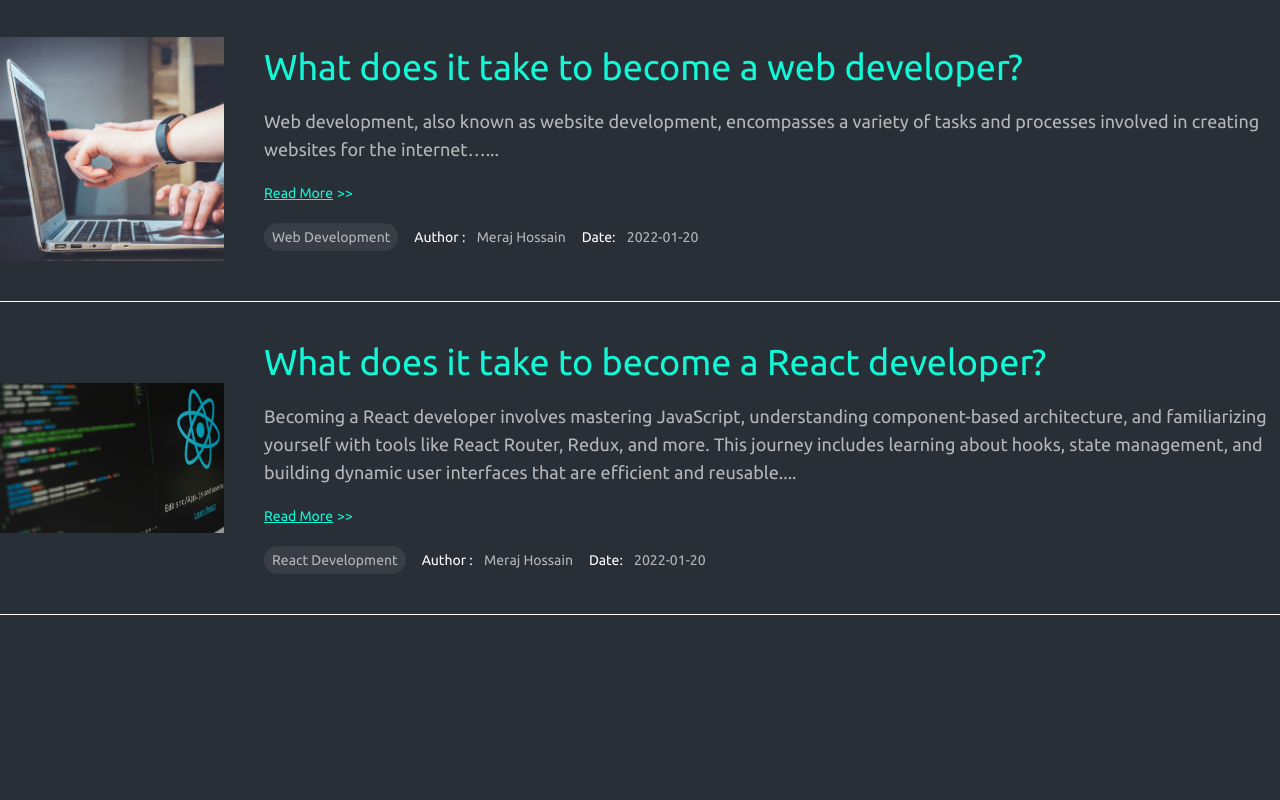
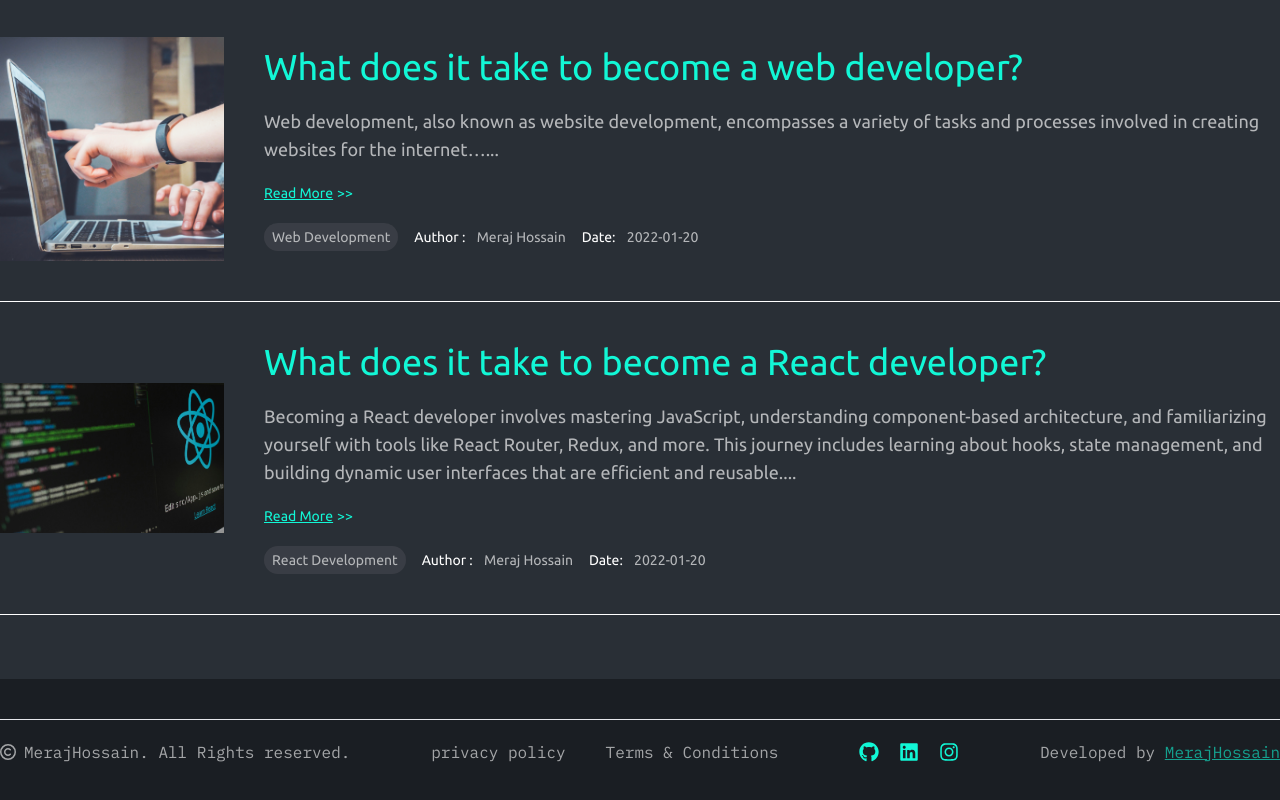
Before and after one commit to meraj2704/portfolio2, a Next.js app: page /blogs in a window 1280 px wide. Shown: the part 284-1084 px from the top of the page. Before the commit the page ends 899 px from the top, so only its background shows below. Built offline with nearby package versions, Linux system fonts and the light colour scheme.

Commit message:
footer add

```diff
--- a/src/app/layout.tsx
+++ b/src/app/layout.tsx
@@ -5,6 +5,7 @@ import { Provider } from "react-redux";
 import store from "@/redux/Store/store";
 import { QueryClient, QueryClientProvider } from "@tanstack/react-query";
 import Navbar from "@/components/shared/Navbar";
+import Footer from "@/components/shared/Footer";
 
 // const inter = Inter({ subsets: ["latin"] });
 const ubuntu = Ubuntu({ subsets: ["latin"], weight: ["400", "700"] });
@@ -26,7 +27,7 @@ export default function RootLayout({
       {/* <Provider store={store}> */}
       {/* <QueryClientProvider client={queryClient}> */}
       <body className={`${ubuntu.className} bg-bg1`}>
-        <Navbar/>{children}</body>
+        <Navbar/>{children}<Footer/></body>
       {/* </QueryClientProvider> */}
       {/* </Provider> */}
     </html>
--- a/src/components/blogs/Blogs.tsx
+++ b/src/components/blogs/Blogs.tsx
@@ -5,7 +5,7 @@ import BlogCart from "./BlogCart";
 
 const Blogs = () => {
   return (
-    <div className="container mx-auto px-5 md:px-10 xl:px-0">
+    <div className="container mx-auto px-5 md:px-10 xl:px-0 mb-10 lg:mb-16">
       <SectionTitleHeaderTag
         title="Blogs"
         content="My thoughts on technology and business, welcome to subscribe"
--- a/src/components/shared/Footer.tsx
+++ b/src/components/shared/Footer.tsx
@@ -1,11 +1,81 @@
-import React from 'react';
+import { ibm } from "@/constant/fontFamily";
+import React from "react";
+import { FaGithub, FaInstagram, FaLinkedin } from "react-icons/fa";
+import { FaRegCopyright } from "react-icons/fa6";
 
 const Footer = () => {
-    return (
-        <div>
+  return (
+    <div className="bg-bg2 py-10">
+      <hr />
+      <div className="container mx-auto px-5 md:px-10 xl:px-0 flex flex-col xl:flex-row justify-between items-center gap-5 mt-5 ">
+        <div className="block xl:hidden">
+          <div className="flex gap-5">
+            <a href="">
+              <FaGithub className="text-xl text-brand1" />
+            </a>
+            <a href="">
+              <FaLinkedin className="text-xl text-brand1" />
+            </a>
+            <a href="">
+              <FaInstagram className="text-xl text-brand1" />
+            </a>
+          </div>
+        </div>
+        <div className="flex lg:hidden gap-5 lg:gap-10 items-center">
+          <p
+            className={`text-base text-white opacity-60 text-thin ${ibm.className}`}
+          >
+            privacy policy
+          </p>
+          <p
+            className={`text-base text-white opacity-60 text-thin ${ibm.className}`}
+          >
+            Terms & Conditions
+          </p>
+        </div>
+        <div className="flex gap-2 items-center">
+          <FaRegCopyright className="text-base text-white opacity-60" />{" "}
+          <p
+            className={`text-base text-white opacity-60 text-thin ${ibm.className}`}
+          >
+            MerajHossain. All Rights reserved.
+          </p>
+        </div>
+        <div className="hidden lg:flex gap-5 lg:gap-10 items-center">
+          <p
+            className={`text-base text-white opacity-60 text-thin ${ibm.className}`}
+          >
+            privacy policy
+          </p>
+          <p
+            className={`text-base text-white opacity-60 text-thin ${ibm.className}`}
+          >
+            Terms & Conditions
+          </p>
+        </div>
 
+        <div className="hidden xl:block">
+          <div className="flex gap-5">
+            <a href="">
+              <FaGithub className="text-xl text-brand1" />
+            </a>
+            <a href="">
+              <FaLinkedin className="text-xl text-brand1" />
+            </a>
+            <a href="">
+              <FaInstagram className="text-xl text-brand1" />
+            </a>
+          </div>
         </div>
-    );
+        <p
+          className={`text-base text-white opacity-60 text-thin ${ibm.className}`}
+        >
+          Developed by{" "}
+          <span className="text-brand1 underline">MerajHossain</span>
+        </p>
+      </div>
+    </div>
+  );
 };
 
 export default Footer;
```
